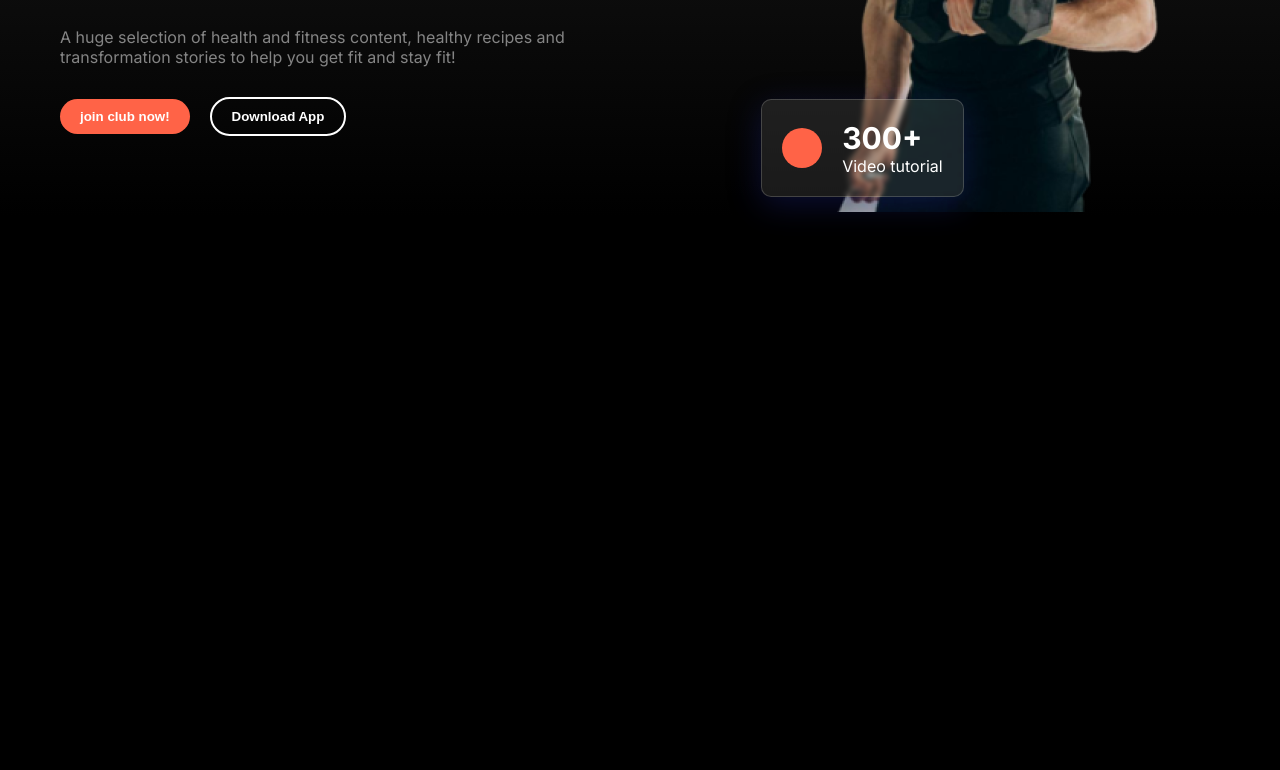
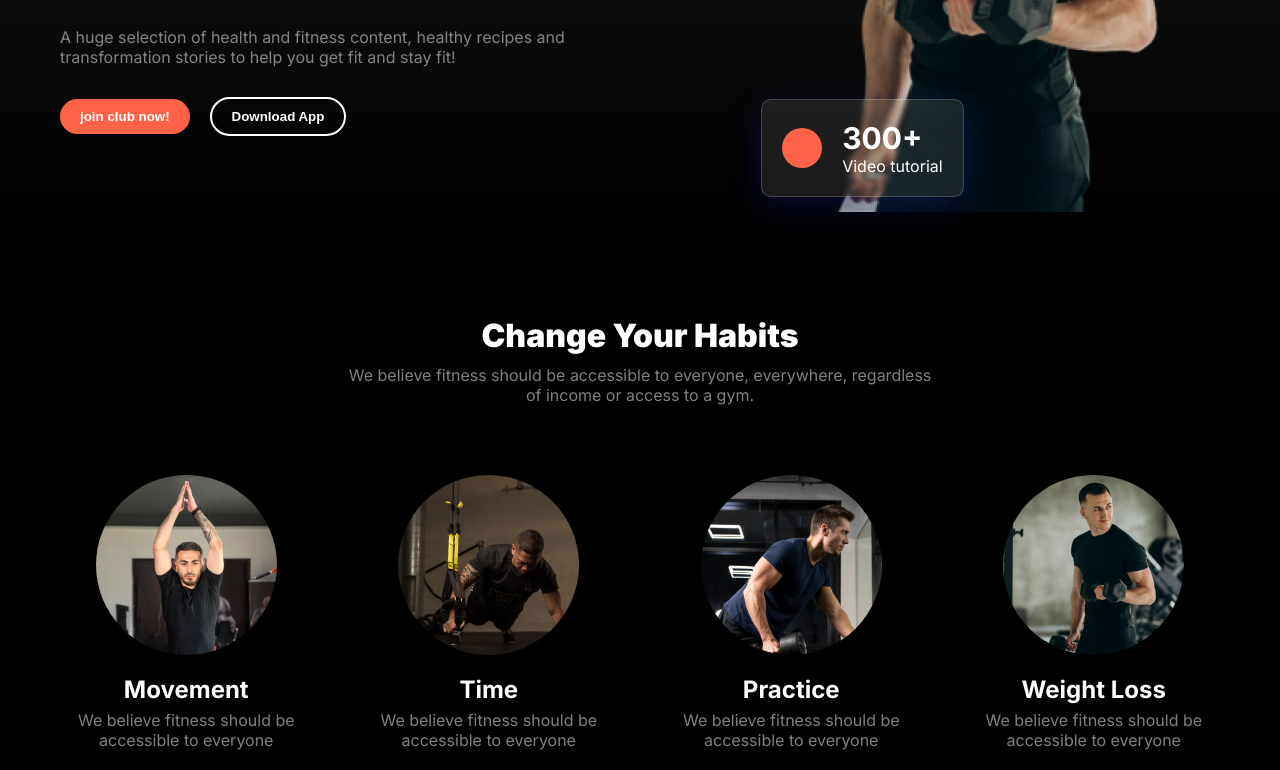
Before and after one commit to Rony-Ahmed6245/RB9-A2-versatile-ui, a plain HTML site: page index.htm in a window 1280 px wide. Shown: the part 502-1272 px from the top of the page. Before the commit the page ends 800 px from the top, so only its background shows below. Drawn offline with Linux system fonts and the light colour scheme; a web font is replaced by a local one.

Commit message:
habit section completed

```diff
--- a/Css/style.css
+++ b/Css/style.css
@@ -1,6 +1,7 @@
 /* common css  */
 @import url('https://fonts.googleapis.com/css2?family=Inter:ital,opsz,wght@0,14..32,100..900;1,14..32,100..900&display=swap');
 @import url('https://fonts.googleapis.com/css2?family=Italianno&display=swap');
+
 * {
     margin: 0;
     padding: 0;
@@ -16,13 +17,17 @@ body {
 
 }
 
-span{
+span {
     font-family: "Italianno", cursive;
     font-weight: 400;
     font-style: normal;
     font-size: 78px;
 }
 
+.common-width {
+    max-width: 1200px;
+    margin: 0 auto;
+}
 
 /* =================================================
              navbar css start
@@ -71,7 +76,7 @@ span{
                banner css start
 ===================================================*/
 .all-bg {
-    background: linear-gradient(0deg,black, rgb(17, 17, 17), rgba(119, 119, 119, 0));
+    background: linear-gradient(0deg, black, rgb(17, 17, 17), rgba(119, 119, 119, 0));
 }
 
 .banner-section {
@@ -176,11 +181,76 @@ span{
     border-radius: 50%;
 }
 
-.glass1 h1{
+.glass1 h1 {
     font-size: 30px;
 }
-.glass2 h1{
+
+.glass2 h1 {
     font-size: 30px;
+}
+
+/*=================================================
+           responsive design
+===================================================*/
+.habit-text {
+    display: flex;
+    justify-content: center;
+    align-items: center;
+    text-align: center;
+    margin-top: 100px;
+}
+
+.habit-text div h1 {
+    margin-bottom: 10px;
+    font-size: 32px;
+    font-weight: 900;
+}
+.habit-text div p {
+    color: rgba(255, 255, 255, 0.5);
+
+}
+
+.habit-text div {
+    width: 50%;
+}
+
+.cards {
+    /* display: flex;
+    justify-content: space-between;
+    align-items: center; */
+
+    display: grid;
+    grid-template-columns: repeat(4, 1fr);
+    gap: 10px;
+
+    margin-top: 50px;
+}
+
+.card {
+    padding: 20px;
+}
+
+.card-img {
+    display: flex;
+    justify-content: center;
+    align-items: center;
+    margin-bottom: 20px;
+}
+
+.card img {
+    border-radius: 50%;
+    text-align: center;
+}
+
+.card-title {
+    text-align: center;
+    margin-bottom: 6px;
+}
+
+.card-dsc {
+
+    text-align: center;
+    color: rgba(255, 255, 255, 0.5);
 }
 
 /*=================================================
@@ -208,19 +278,33 @@ span{
     .banner-content {
         width: 100%;
     }
+
     .banner-img-content {
         margin-right: 0px;
     }
+
     .banner-text h1 {
         font-size: 36px;
         font-weight: 900;
     }
-    span{
+
+    span {
         font-size: 48px;
     }
+
     .glass2 {
 
         left: 0%;
 
     }
+
+    /* habit  */
+    .cards {
+        display: grid;
+        grid-template-columns: repeat(1, 1fr);
+    }
+    .habit-text div {
+        width: 100%;
+        padding: 0 10px;
+    }
 }
--- a/index.htm
+++ b/index.htm
@@ -69,9 +69,49 @@
     <!-- banner section ends -->
 
     <!-- habit section start  -->
-     <section>
+    <section class="common-width">
+        <div class="habit-text">
+            <div>
+                <h1>Change Your Habits</h1>
+                <p>We believe fitness should be accessible to everyone, everywhere, regardless of income or access to a
+                    gym.</p>
+            </div>
+        </div>
 
-     </section>
+        <div class="cards">
+            <div class="card">
+                <div class="card-img">
+                    <img src="./images/image 2.png" alt="">
+                </div>
+                <h1 class="card-title">Movement</h1>
+                <p class="card-dsc">We believe fitness should be accessible to everyone</p>
+            </div>
+            <div class="card">
+                <div class="card-img">
+                    <img src="./images/image 3.png" alt="">
+                </div>
+                <h1 class="card-title">Time</h1>
+                <p class="card-dsc">We believe fitness should be accessible to everyone</p>
+            </div>
+            <div class="card">
+                <div class="card-img">
+                    <img src="./images/image 4.png" alt="">
+                </div>
+                <h1 class="card-title">Practice</h1>
+                <p class="card-dsc">We believe fitness should be accessible to everyone</p>
+            </div>
+            <div class="card">
+                <div class="card-img">
+                    <img src="./images/image 5.png" alt="">
+                </div>
+                <h1 class="card-title">Weight Loss</h1>
+                <p class="card-dsc">We believe fitness should be accessible to everyone</p>
+            </div>
+
+
+        </div>
+
+    </section>
     <!-- habit section ends  -->
 </body>
 
```
